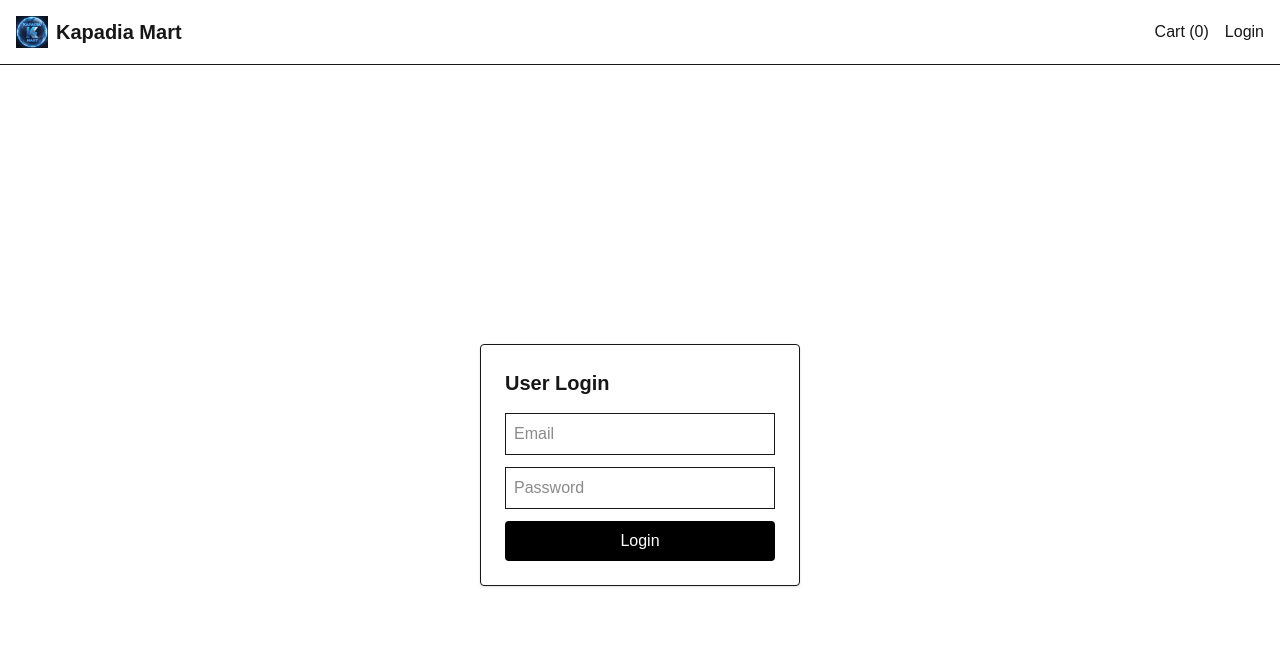
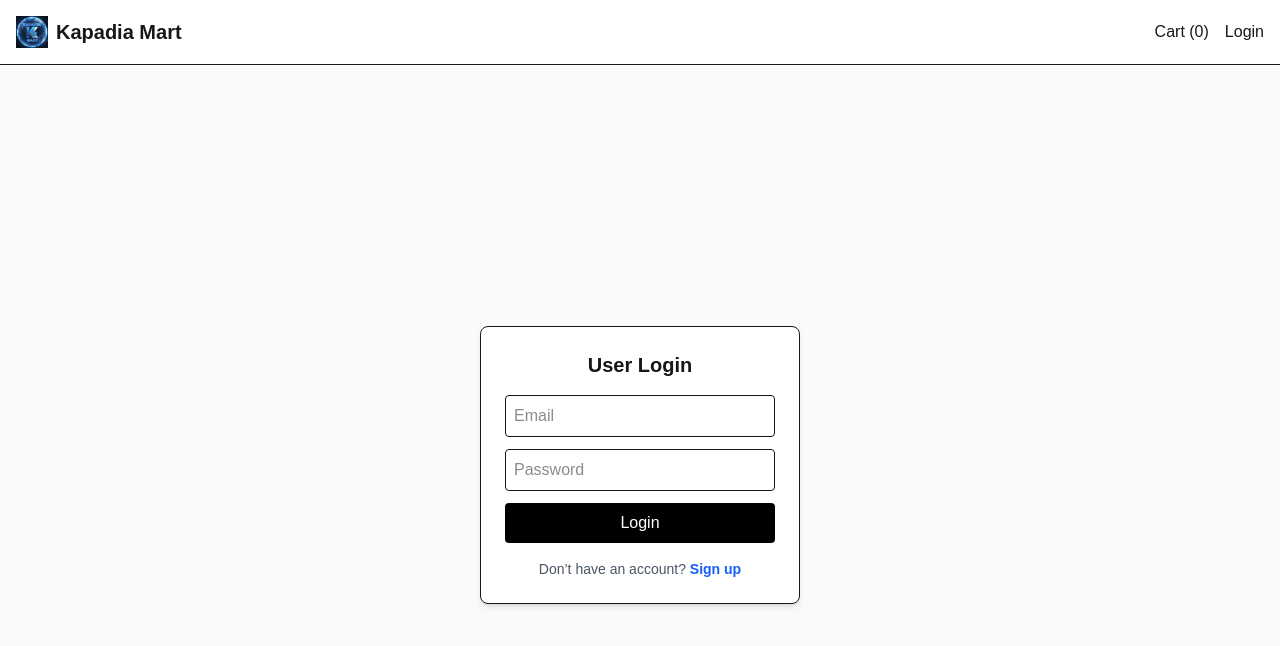
Before and after one commit to Sahil-kapadia/ecommerce-store, a Next.js app: page /login in a window 1280 px wide. Shown: the top 646 px of the page. Built offline with nearby package versions, Linux system fonts and the light colour scheme; no server answers.

Commit message:
Fix: visible signup link on login page

```diff
--- a/src/app/login/page.js
+++ b/src/app/login/page.js
@@ -2,6 +2,7 @@
 
 import { useState } from "react";
 import { useRouter } from "next/navigation";
+import Link from "next/link";
 
 export default function LoginPage() {
   const router = useRouter();
@@ -22,22 +23,22 @@ export default function LoginPage() {
       router.push("/");
     } else {
       const data = await res.json();
-      setError(data.message);
+      setError(data.message || "Login failed");
     }
   }
 
   return (
-    <main className="h-screen flex items-center justify-center">
+    <main className="h-screen flex items-center justify-center bg-gray-50">
       <form
         onSubmit={handleLogin}
-        className="border p-6 rounded w-80 bg-white shadow"
+        className="border p-6 rounded-lg w-80 bg-white shadow-md"
       >
-        <h1 className="text-xl font-bold mb-4">User Login</h1>
+        <h1 className="text-xl font-bold mb-4 text-center">User Login</h1>
 
         <input
           type="email"
           placeholder="Email"
-          className="border p-2 w-full mb-3"
+          className="border p-2 w-full mb-3 rounded"
           value={email}
           onChange={(e) => setEmail(e.target.value)}
           required
@@ -46,19 +47,35 @@ export default function LoginPage() {
         <input
           type="password"
           placeholder="Password"
-          className="border p-2 w-full mb-3"
+          className="border p-2 w-full mb-3 rounded"
           value={password}
           onChange={(e) => setPassword(e.target.value)}
           required
         />
 
         {error && (
-          <p className="text-red-600 text-sm mb-2">{error}</p>
+          <p className="text-red-600 text-sm mb-2 text-center">
+            {error}
+          </p>
         )}
 
-        <button className="bg-black text-white w-full py-2 rounded">
+        <button
+          type="submit"
+          className="bg-black text-white w-full py-2 rounded hover:bg-gray-800 transition"
+        >
           Login
         </button>
+
+        {/* ✅ SIGNUP LINK (VISIBLE & CLEAR) */}
+        <p className="mt-4 text-center text-sm text-gray-600">
+          Don’t have an account?{" "}
+          <Link
+            href="/signup"
+            className="text-blue-600 font-semibold hover:underline"
+          >
+            Sign up
+          </Link>
+        </p>
       </form>
     </main>
   );
```
